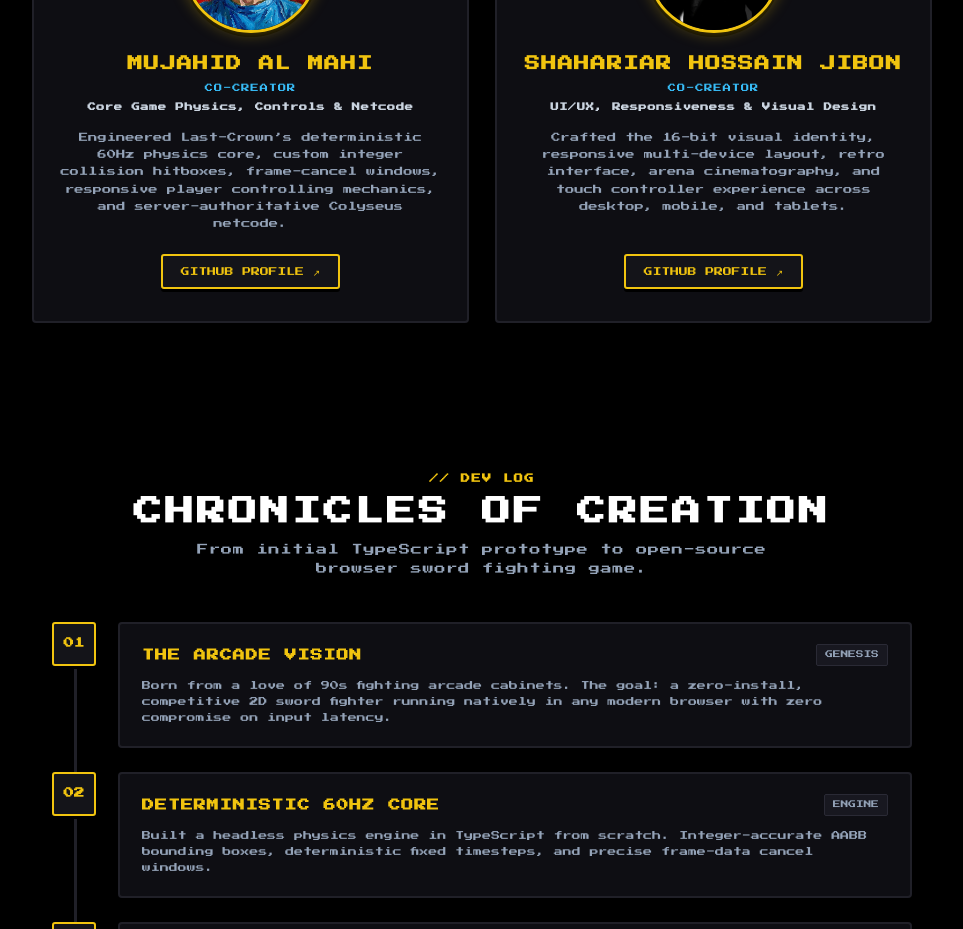
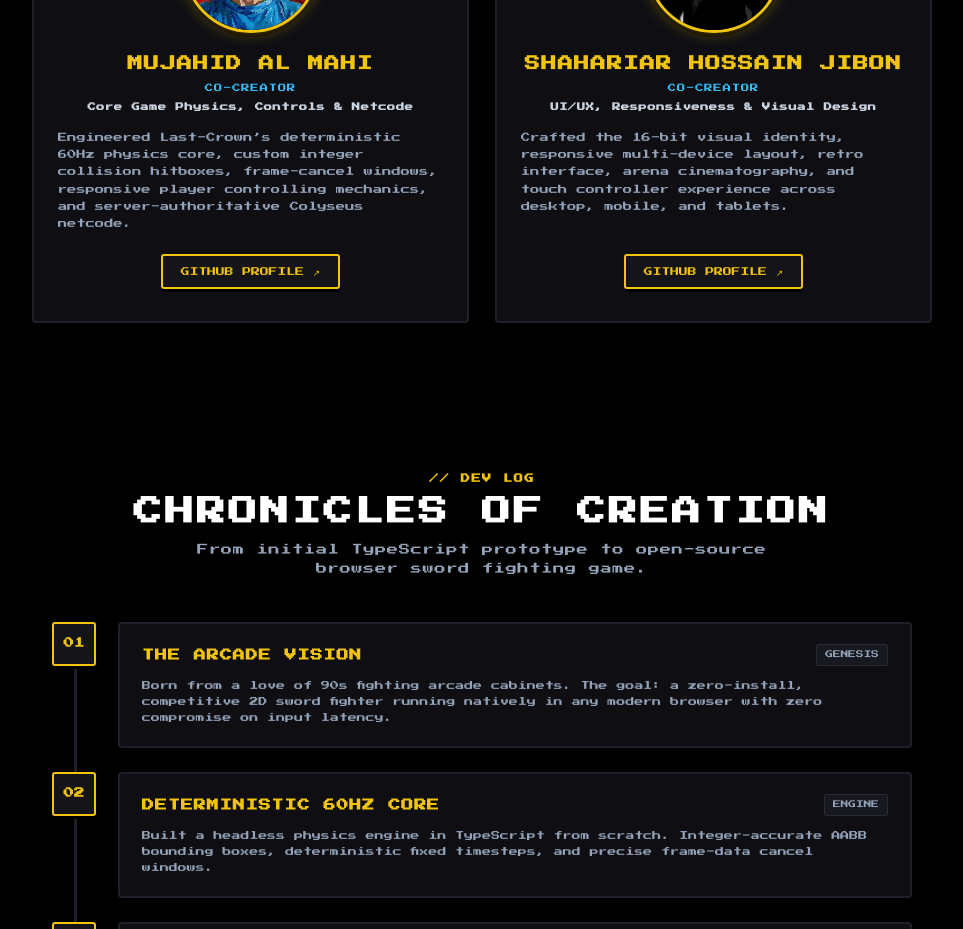
Before and after one commit to mujahidalmahi/last-crown, a Next.js app in the folder apps/web/: page / in a window 1280 px wide. Shown: the part 3300-4229 px from the top of the page, without its empty margins (158-1121 px from the left). Built offline with nearby package versions, Linux system fonts and the light colour scheme.

Commit message:
style(landing): align developer bios left-to-right instead of center

```diff
--- a/apps/web/src/app/page.module.css
+++ b/apps/web/src/app/page.module.css
@@ -778,6 +778,8 @@
   color: #94a3b8;
   margin-bottom: 22px;
   flex-grow: 1;
+  text-align: left;
+  width: 100%;
 }
 
 .devLinks {
```
